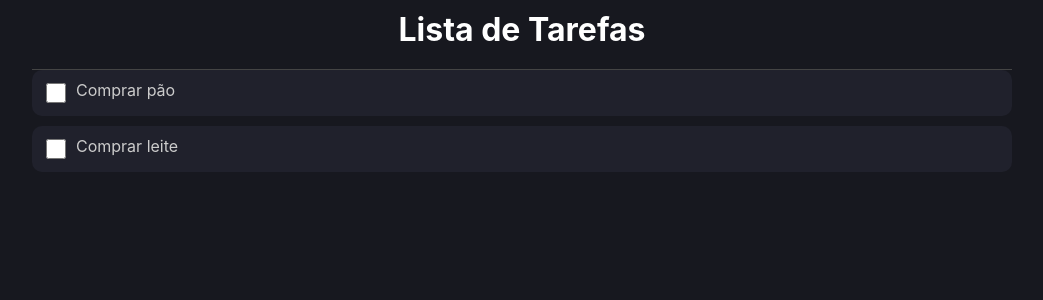
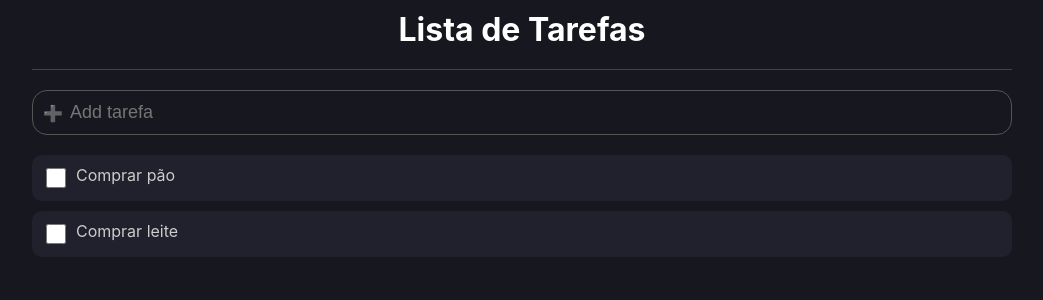
Before and after one commit to brenomorais-ti/listadetarefas, a React (Create React App) app: page / in a window 1280 px wide. Shown: the top 300 px of the page, without its empty margins (118-1161 px from the left). Built offline with nearby package versions, Linux system fonts and the light colour scheme.

Commit message:
styled add item

```diff
--- a/src/App.tsx
+++ b/src/App.tsx
@@ -2,6 +2,8 @@
 import * as C from './App.styles';
 import {Item} from './types/Item';
 import { ListItem } from './components/ListItem'
+import { AddArea } from './components/AddArea';
+
 
 const App = () => {
   const [list, setList] = useState<Item[]>([
@@ -16,6 +18,8 @@
           Lista de Tarefas
         </C.Header>
 
+        <AddArea/>
+
         {list.map((item, index)=>(
           <ListItem key={index} item={item} />
         ))}
--- /dev/null
+++ b/src/components/AddArea/index.tsx
@@ -0,0 +1,13 @@
+import * as C from './styles';
+
+export const AddArea = () => {
+    return (
+        <C.Container>
+            <div className='image'>➕</div>
+            <input
+                type="text"
+                placeholder="Add tarefa"
+            />
+        </C.Container>
+    );
+}
--- /dev/null
+++ b/src/components/AddArea/styles.ts
@@ -0,0 +1,24 @@
+import styled from "styled-components";
+
+export const Container = styled.div`
+    border: 1px solid #555;
+    border-radius: 15px;
+    padding: 10px;
+    margin: 20px 0;
+    display: flex;
+    align-items: center;
+
+    .image {
+        margin-right: 5px;
+
+    }
+
+    input {
+        border: 0px;
+        background: transparent;
+        outline: 0;
+        color: #FFF;
+        font-size: 18px;
+        flex: 1;
+    }
+`;
```
